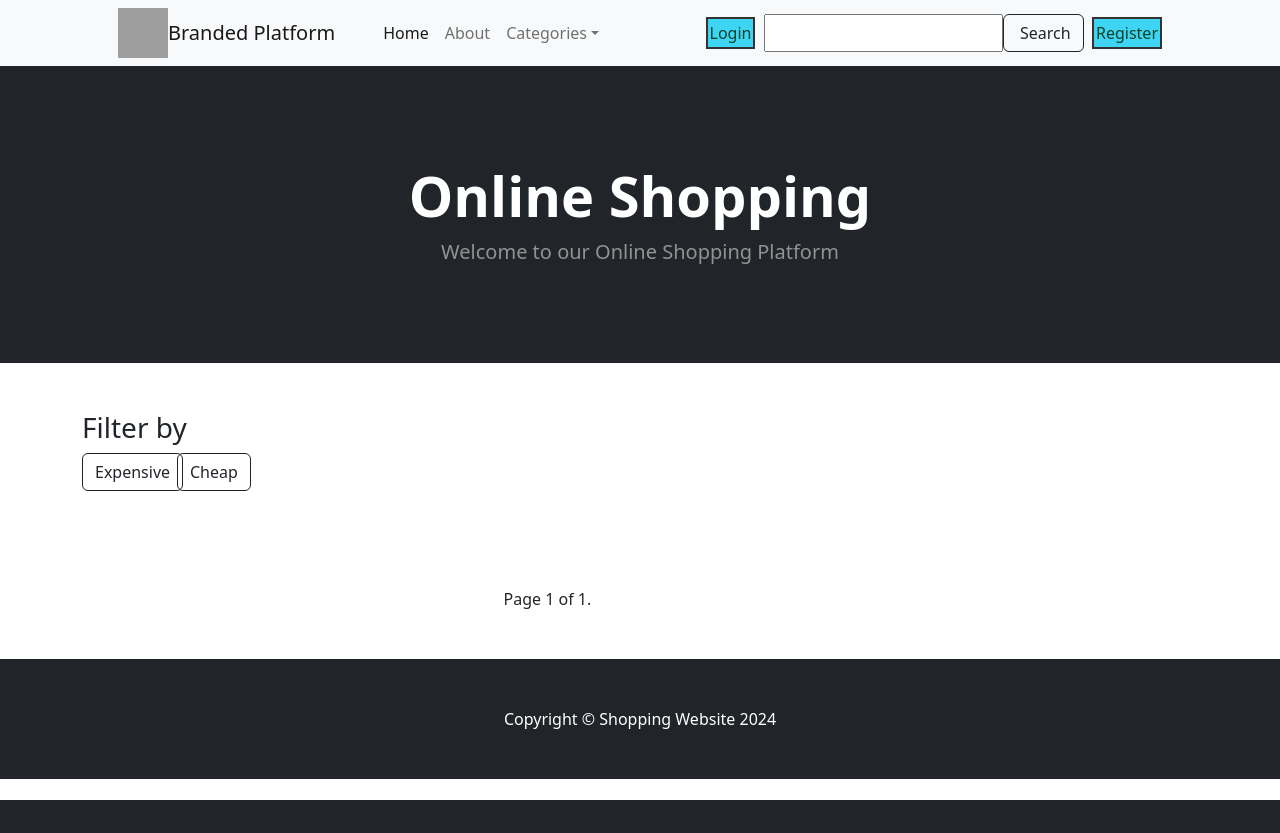
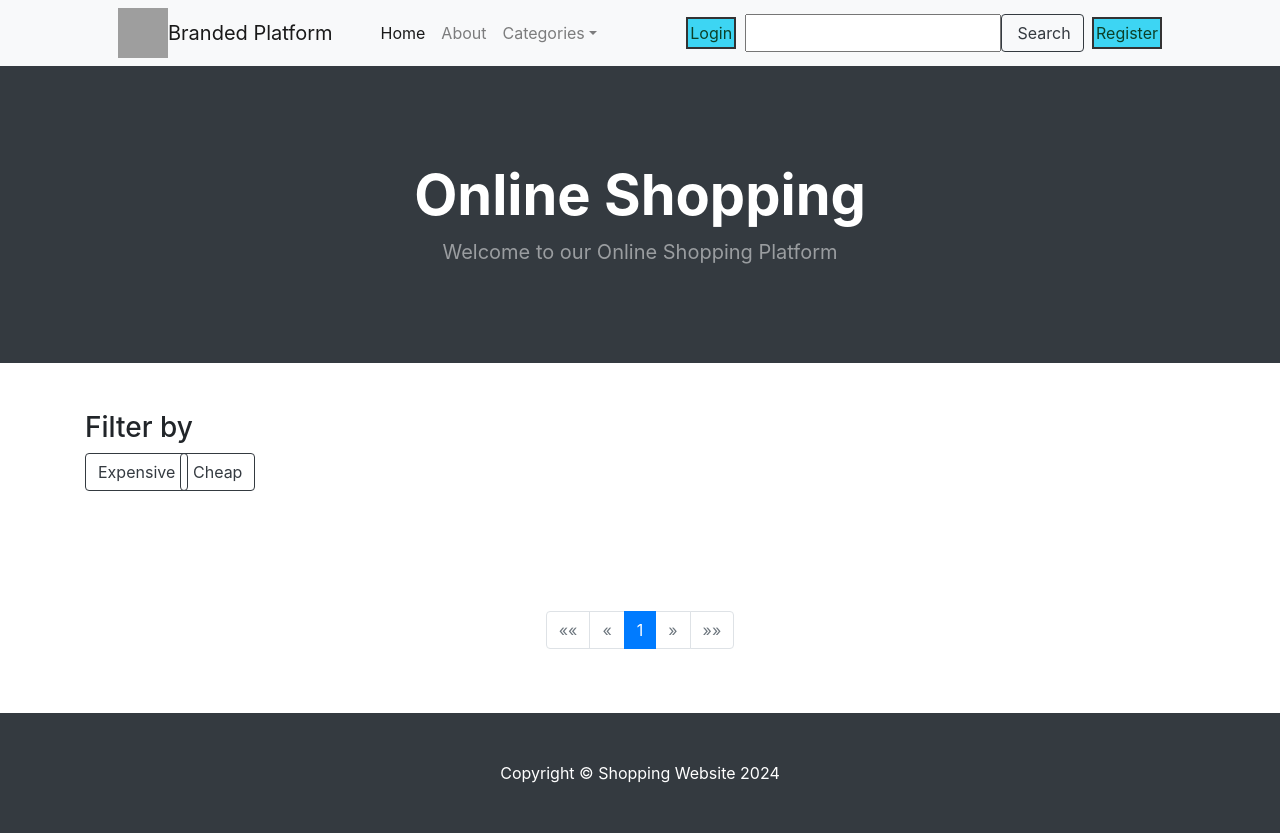
Before and after one commit to W-Mirshod/online-shopping, a Django app: page / in a window 1280 px wide. Before the commit the page ends 800 px from the top, so only its background shows below. Run offline with Django 5.2, Linux system fonts and the light colour scheme; data that the repository does not hold is empty; some libraries are stand-ins or nearby versions; grey boxes are pictures that could not be loaded.

Commit message:
Pagination is added

```diff
--- a/shopping/templates/base.html
+++ b/shopping/templates/base.html
@@ -14,6 +14,7 @@
     <link href="https://cdn.jsdelivr.net/npm/bootstrap-icons@1.5.0/font/bootstrap-icons.css" rel="stylesheet"/>
     <!-- Core theme CSS (includes Bootstrap)-->
     <link href="{% static 'css/styles.css' %}" rel="stylesheet"/>
+    <link href="https://maxcdn.bootstrapcdn.com/bootstrap/4.5.2/css/bootstrap.min.css" rel="stylesheet">
 
 </head>
 <body>
--- a/shopping/templates/shopping/home.html
+++ b/shopping/templates/shopping/home.html
@@ -180,26 +180,58 @@
                         </div>
                     </div>
                 {% endfor %}
+            </div>
+            <nav aria-label="Page navigation example" class="mt-4">
+                <ul class="pagination justify-content-center">
+                    {% if products.has_previous %}
+                        <li class="page-item">
+                            <a class="page-link" href="?page=1" aria-label="First">
+                                <span aria-hidden="true">&laquo;&laquo;</span>
+                            </a>
+                        </li>
+                        <li class="page-item">
+                            <a class="page-link" href="?page={{ products.previous_page_number }}" aria-label="Previous">
+                                <span aria-hidden="true">&laquo;</span>
+                            </a>
+                        </li>
+                    {% else %}
+                        <li class="page-item disabled">
+                            <span class="page-link">&laquo;&laquo;</span>
+                        </li>
+                        <li class="page-item disabled">
+                            <span class="page-link">&laquo;</span>
+                        </li>
+                    {% endif %}
 
-                <div class="pagination">
-                    <span class="step-links">
-                        {% if page_range.has_previous %}
-                            <a href="?page=1">&laquo; first</a>
-                            <a href="?page={{ page_range.previous_page_number }}">previous</a>
+                    {% for num in products.paginator.page_range %}
+                        {% if products.number == num %}
+                            <li class="page-item active"><span class="page-link">{{ num }}</span></li>
+                        {% elif num > products.number|add:-3 and num < products.number|add:3 %}
+                            <li class="page-item"><a class="page-link" href="?page={{ num }}">{{ num }}</a></li>
                         {% endif %}
+                    {% endfor %}
 
-                        <span class="current">
-                            Page {{ page_range.number }} of {{ page_range.paginator.num_pages }}.
-                        </span>
-
-                        {% if page_range.has_next %}
-                            <a href="?page={{ page_range.next_page_number }}">next</a>
-                            <a href="?page={{ page_range.paginator.num_pages }}">last &raquo;</a>
-                        {% endif %}
-                    </span>
-                </div>
-
-            </div>
+                    {% if products.has_next %}
+                        <li class="page-item">
+                            <a class="page-link" href="?page={{ products.next_page_number }}" aria-label="Next">
+                                <span aria-hidden="true">&raquo;</span>
+                            </a>
+                        </li>
+                        <li class="page-item">
+                            <a class="page-link" href="?page={{ products.paginator.num_pages }}" aria-label="Last">
+                                <span aria-hidden="true">&raquo;&raquo;</span>
+                            </a>
+                        </li>
+                    {% else %}
+                        <li class="page-item disabled">
+                            <span class="page-link">&raquo;</span>
+                        </li>
+                        <li class="page-item disabled">
+                            <span class="page-link">&raquo;&raquo;</span>
+                        </li>
+                    {% endif %}
+                </ul>
+            </nav>
         </div>
     </section>
 {% endblock %}
--- a/shopping/views/views.py
+++ b/shopping/views/views.py
@@ -16,17 +16,11 @@ def home_page(request, en_slug=None):
     update_slug = request.GET.get('update')
     delete_slug = request.GET.get('delete')
     unlock_all = request.GET.get('unlock_all')
-    page_number = request.GET.get('page_num')
+    page_number = request.GET.get('page', 1)
 
     categories = Category.objects.all()
     products = Product.objects.filter(Q(is_available=True)).exclude(Q(quantity=0))
     paginator = Paginator(products, 2)
-    try:
-        products = paginator.page(page_number)
-    except PageNotAnInteger:
-        products = paginator.page(1)
-    except EmptyPage:
-        products = paginator.page(paginator.num_pages)
 
     if en_slug:
         products = Product.objects.filter(Q(category__slug=en_slug) & Q(is_available=True)).exclude(Q(quantity=0))
@@ -61,9 +55,15 @@ def home_page(request, en_slug=None):
     elif filter_cheap:
         products = products.order_by('price')[:2]
 
+    try:
+        products = paginator.page(page_number)
+    except PageNotAnInteger:
+        products = paginator.page(1)
+    except EmptyPage:
+        products = paginator.page(paginator.num_pages)
+
     context = {'products': products,
-               'categories': categories,
-               'page_range': products, }
+               'categories': categories}
     return render(request, 'shopping/home.html', context)
 
 
```
